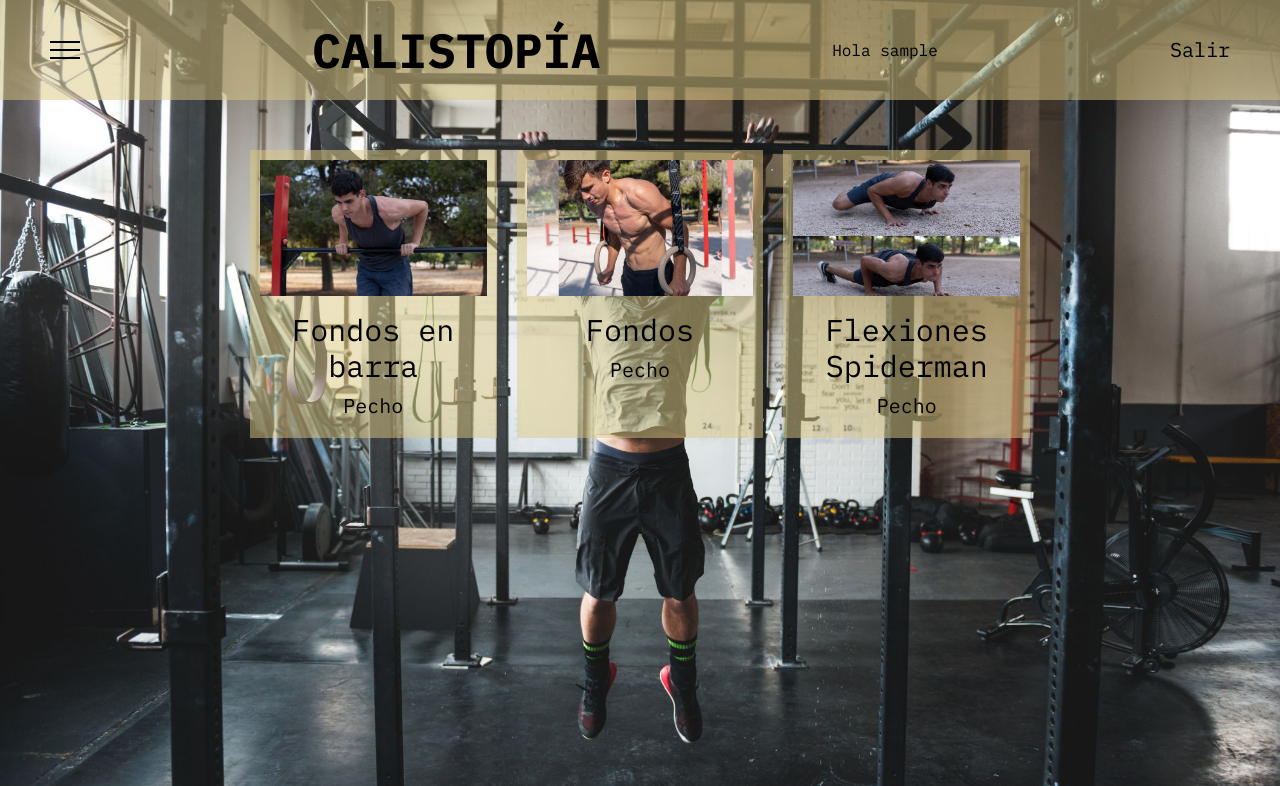
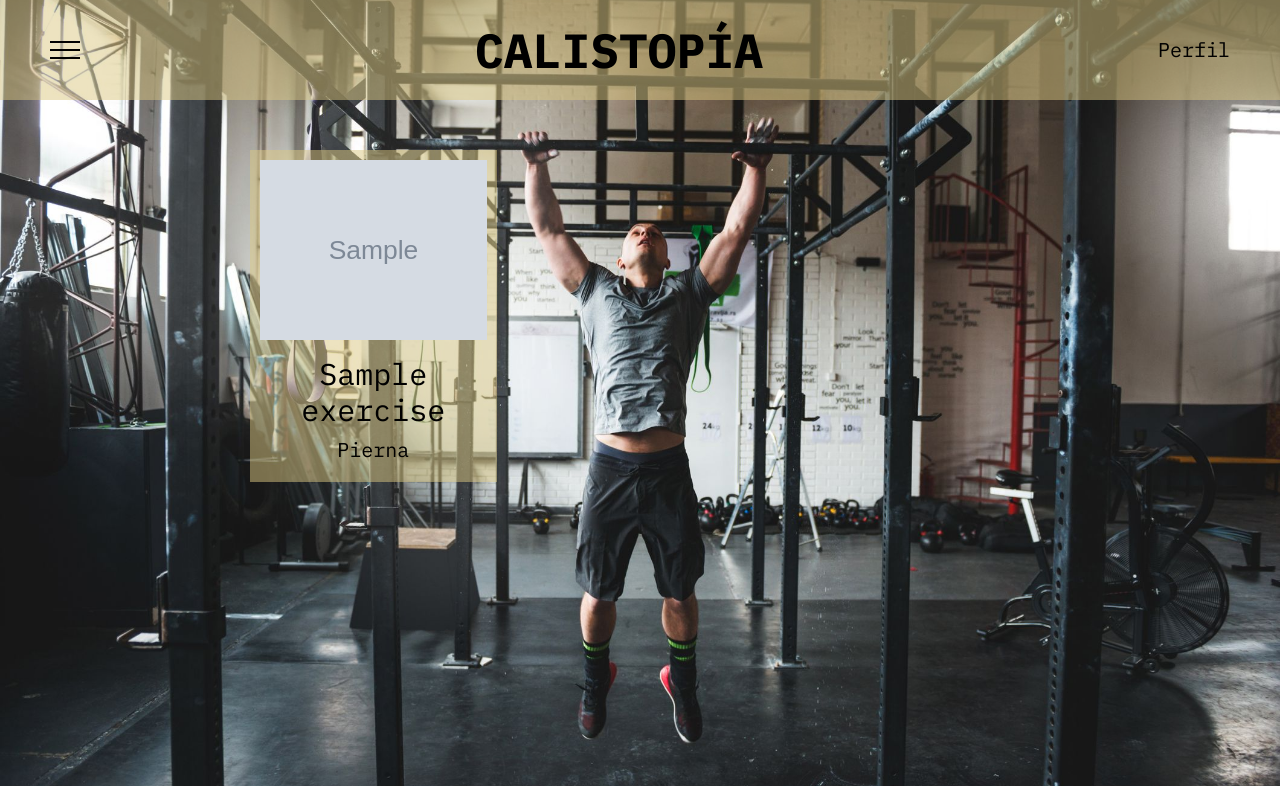
Before and after one commit to JSAcevedos/calistopia-backend, a Django app: page / in a window 1280 px wide. Shown: the top 786 px of the page. Run offline with Django 5.2, Linux system fonts and the light colour scheme; a user stored in the database is signed in; tables that the repository leaves empty hold one stand-in row (values such as "Sample post"); grey boxes marked "Sample" are stand-in pictures.

Commit message:
Exercise view and catalogue construction

```diff
--- a/login/admin.py
+++ b/login/admin.py
@@ -1,5 +1,5 @@
 from django.contrib import admin
-from .models import User
+from .models import User, Exercise
 
 class UserAdmin (admin.ModelAdmin):
     readonly_fields = ["username","email","todayLoginAttempts","lastLoginAttemptDate","last_login"]
@@ -7,3 +7,4 @@
 
 # Register your models here.
 admin.site.register(User, UserAdmin)
+admin.site.register(Exercise)
--- a/login/models.py
+++ b/login/models.py
@@ -1,4 +1,5 @@
 from django.contrib.auth.models import AbstractBaseUser, BaseUserManager
+from django.core.validators import MinValueValidator, MaxValueValidator
 from django.db import models
 
 # Create your models here.
@@ -51,3 +52,29 @@
     @property
     def is_staff(self):
         return self.is_admin
+
+class Exercise(models.Model):
+
+    MUSCLE_GROUPS = [
+        ("Pierna","LEGS"),
+        ("Brazo","ARMS"),
+        ("Abdomen","ABDOMINALS"),
+        ("Pecho","CHEST"),
+        ("Espalda","BACK"),
+        ("Hombros","SHOULDERS")
+    ]
+
+    id = models.AutoField(primary_key=True, auto_created = True)
+    name = models.CharField(max_length=200, unique=True)
+    description = models.TextField(unique=True)
+    level = models.IntegerField(validators=[
+        MinValueValidator(1),
+        MaxValueValidator(5)
+    ])
+    group = models.CharField(blank=True, choices=MUSCLE_GROUPS)
+    url = models.CharField(blank=True,unique=True)
+    logo = models.CharField(blank=True,unique=True)
+
+    def __str__(self):
+        string = self.name + ' (' + str(self.id) + ')'
+        return string
--- a/login/templates/main.html
+++ b/login/templates/main.html
@@ -28,9 +28,8 @@
             </a>
 
             {% if user.is_authenticated %}
-            Hola {{ user.username }}
             <a class="enlaceIngresar" href="/logout/">
-                <p>Salir</p>
+                <p>Perfil</p>
             </a>
             {% else %}
             <a class="enlaceIngresar" href="/login/">
@@ -46,38 +45,29 @@
         <nav class="menuLateral__navegacion">
             <a href="#" class="navegacion__enlace">Nosotros</a>
             <a href="#" class="navegacion__enlace">Contacto</a>
+            {% if user.is_authenticated %}
+            <a href="/logout/" class="navegacion__enlace">Cerrar Sesión</a>
+            {% endif %}
         </nav>
 
     </aside>
 
     <div class="grid">
+
+        {% for exercise in catalogue %}
+
         <div class="ejercicio">
-            <a href="#">
-                <img class="ejercicio__imagen" src="{% static 'assets/images/ejercicio1.png' %}" alt="imagen ejercicio">
+            <a href="/exercise/{{ exercise.id }}">
+                <img class="ejercicio__imagen" src="{{ exercise.logo }}" alt="imagen ejercicio">
                 <div class="ejercicio__informacion">
-                    <p class="ejercicio__nombre">Fondos en barra</p>
-                    <p class="ejercicio__musculo">Pecho</p>
+                    <p class="ejercicio__nombre">{{ exercise.name }}</p>
+                    <p class="ejercicio__musculo">{{ exercise.group }}</p>
                 </div>
             </a>
-        </div> <!--EjercicioDeCatalogo-->
-        <div class="ejercicio">
-            <a href="#">
-                <img class="ejercicio__imagen" src="{% static 'assets/images/ejercicio2.png' %}" alt="imagen ejercicio">
-                <div class="ejercicio__informacion">
-                    <p class="ejercicio__nombre">Fondos</p>
-                    <p class="ejercicio__musculo">Pecho</p>
-                </div>
-            </a>
-        </div> <!--EjercicioDeCatalogo-->
-        <div class="ejercicio">
-            <a href="#">
-                <img class="ejercicio__imagen" src="{% static 'assets/images/ejercicio3.png' %}" alt="imagen ejercicio">
-                <div class="ejercicio__informacion">
-                    <p class="ejercicio__nombre">Flexiones Spiderman</p>
-                    <p class="ejercicio__musculo">Pecho</p>
-                </div>
-            </a>
-        </div> <!--EjercicioDeCatalogo-->
+        </div>
+
+        {% endfor %}
+
         <!--Sigue el catálogo...-->
     </div>
 
--- a/login/urls.py
+++ b/login/urls.py
@@ -11,5 +11,6 @@
     path('reset/<uidb64>/<token>', views.reset, name='reset'),
     path("config/", views.config, name = "config"),
     path("config/<str:id>/", views.change_config, name = "change"),
-    path('confirm/<uidb64>/<token>/<str:email>', views.email_confirmated, name='confirmated')
+    path('confirm/<uidb64>/<token>/<str:email>', views.email_confirmated, name='confirmated'),
+    path('exercise/<int:exercise_id>', views.exercise, name='exercise')
 ]
--- a/login/views/__init__.py
+++ b/login/views/__init__.py
@@ -3,3 +3,4 @@
 from .main import *
 from .password_reset import *
 from .config import *
+from .exercise import *
--- a/login/views/login.py
+++ b/login/views/login.py
@@ -35,10 +35,8 @@
                         user.save()
                         logged = True
                         cookie(request, user)
-                        return render(request, 'main.html', {
-                            'logged' : logged,
-                            'username' : request.user
-                        })
+                        return redirect("main")
+
                     else:
                         messages.info(request, f"La cuenta no ha sido activa, porfavor usa el link enviado a tu correo para activarla.")
                         return redirect("login")
--- a/login/views/main.py
+++ b/login/views/main.py
@@ -1,6 +1,9 @@
 from django.shortcuts import render
-from django.contrib.auth.decorators import login_required
+from ..models import Exercise
 
 
 def main(request):
-    return render(request,"main.html")
+    catalogue = Exercise.objects.all()
+    return render(request,"main.html", {
+        'catalogue' : catalogue
+    })
--- a/static/assets/css/stylesPrincipal.css
+++ b/static/assets/css/stylesPrincipal.css
@@ -205,11 +205,14 @@
     display: grid;
     grid-template-columns: repeat(2, minmax(0, 1fr));
     gap: 2rem;
+    margin: auto 25rem;
+    padding-bottom: 5%;
 }
 @media (min-width: 768px) {
     .grid {
         display: grid;
         grid-template-columns: repeat(3, 1fr);
+        margin: auto 25rem;
     }
 }
 @media (min-width: 1024px) {
@@ -243,3 +246,9 @@
     text-align: center;
     line-height: 1.2;
 }
+
+.ejercicio__imagen {
+    min-height: 180px;
+    max-height: 180px;
+    min-width: 100%;
+}
```
Also changed, not shown: login/templates/exercise.html (added, +19 -0 lines), login/views/exercise.py (added, +10 -0 lines), login/migrations/0022_exercise.py (added), login/migrations/0023_alter_exercise_id.py (added), login/migrations/0024_exercise_group.py (added), login/migrations/0025_exercise_logo_exercise_url.py (added), login/migrations/0026_alter_exercise_group.py (added), login/migrations/0027_alter_exercise_description.py (added).
